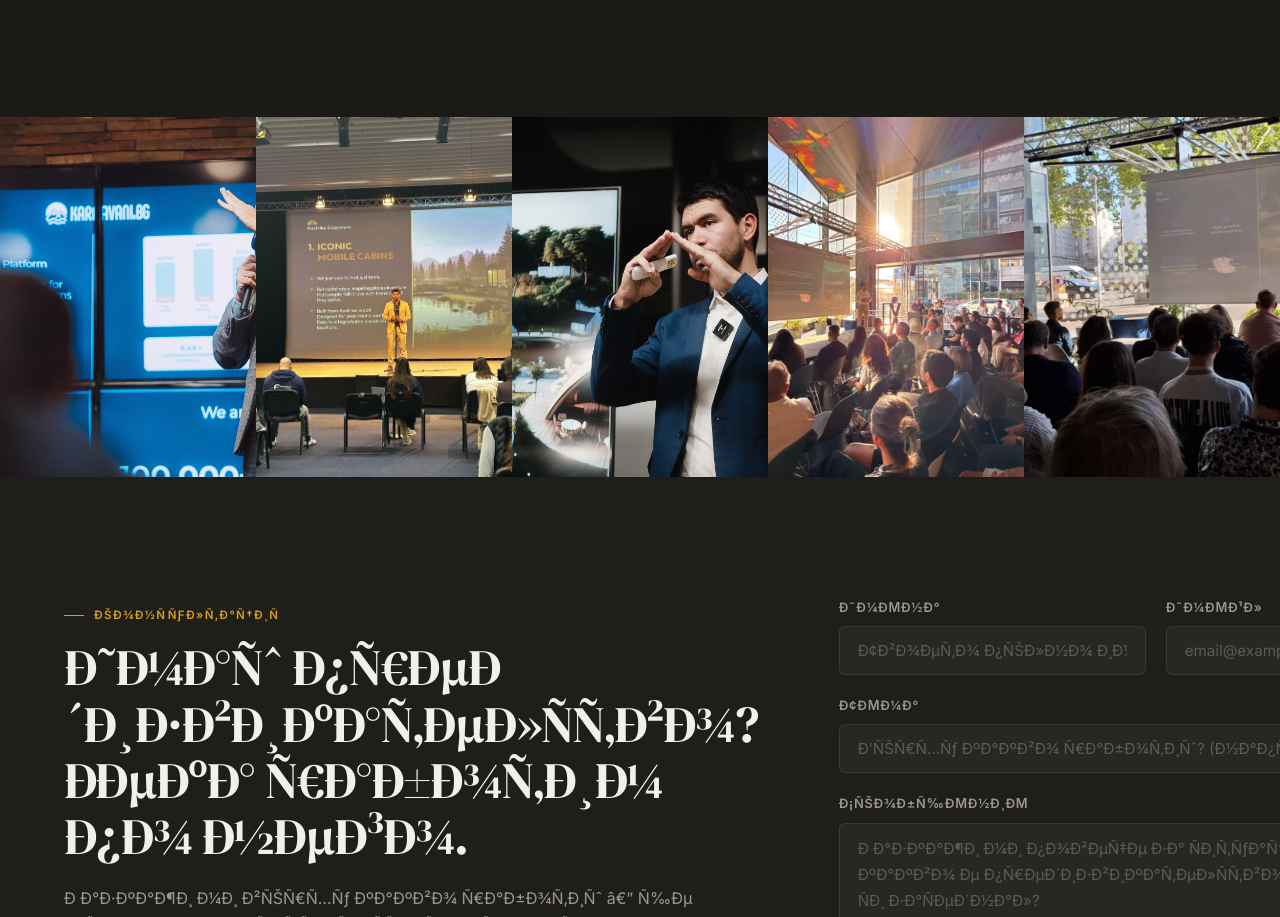
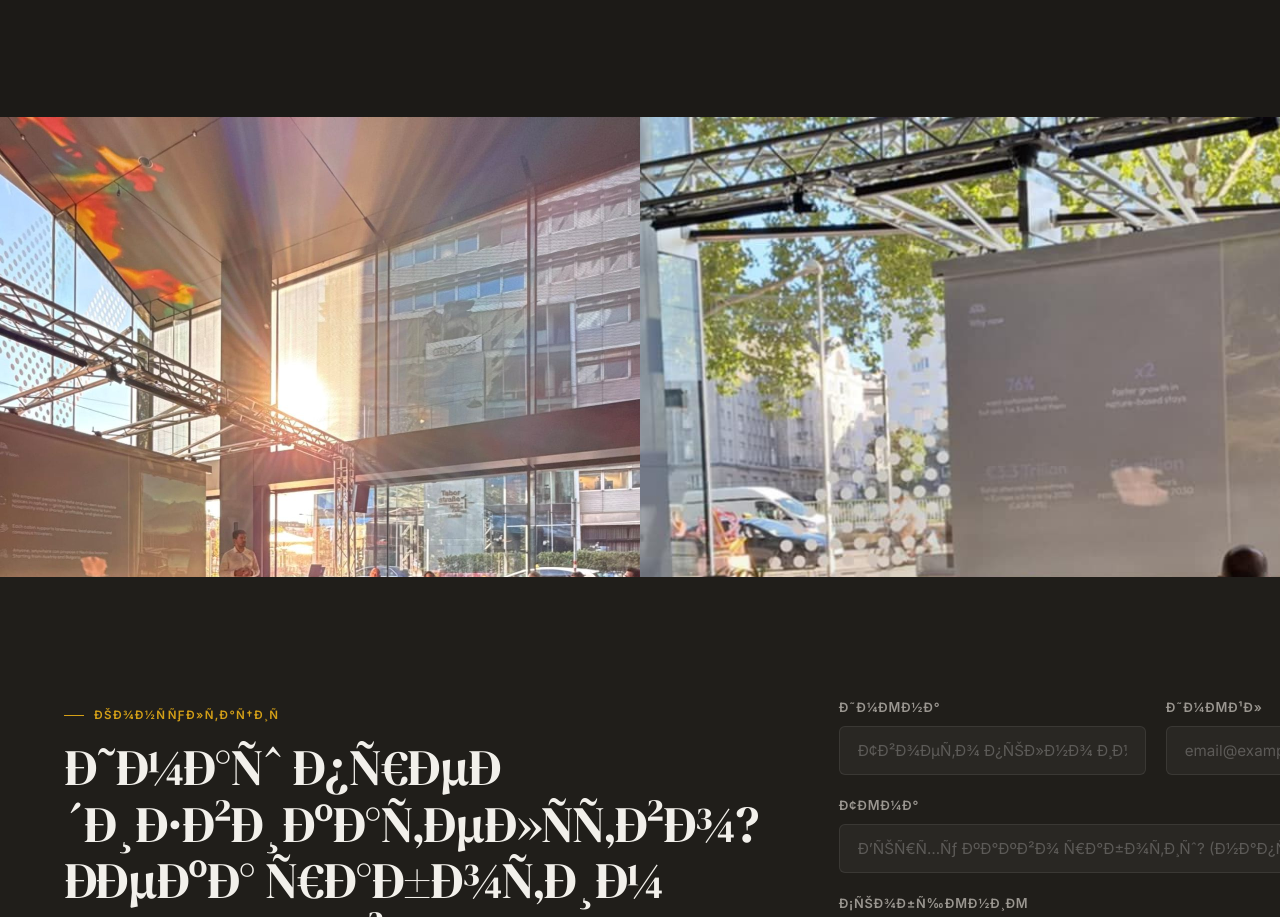
Before and after one commit to Nekov/nekov-website26, a plain HTML site: page index.html in a window 1280 px wide. Shown: the part 8439-9356 px from the top of the page. Drawn offline with Linux system fonts and the light colour scheme.

Commit message:
Update site assets

```diff
--- a/css/styles.css
+++ b/css/styles.css
@@ -1386,8 +1386,8 @@ footer {
 
 .speaking-strip {
   display: grid;
-  grid-template-columns: repeat(5, 1fr);
-  height: 360px;
+  grid-template-columns: repeat(2, 1fr);
+  height: 460px;
   overflow: hidden;
 }
 .speaking-strip img {
--- a/index.html
+++ b/index.html
@@ -606,9 +606,6 @@
        8b. SPEAKING PHOTOS
   ══════════════════════════════════════════ -->
   <div class="speaking-strip">
-    <img src="images/nekov-speaking-1.jpg" alt="Николай Неков на сцена">
-    <img src="images/nekov-speaking-2.jpeg" alt="Николай Неков на сцена">
-    <img src="images/nekov-speaking-3.jpg" alt="Николай Неков на сцена">
     <img src="images/nekov-speaking-4.jpeg" alt="Николай Неков на сцена">
     <img src="images/nekov-speaking-5.jpeg" alt="Николай Неков на сцена">
   </div>
```
